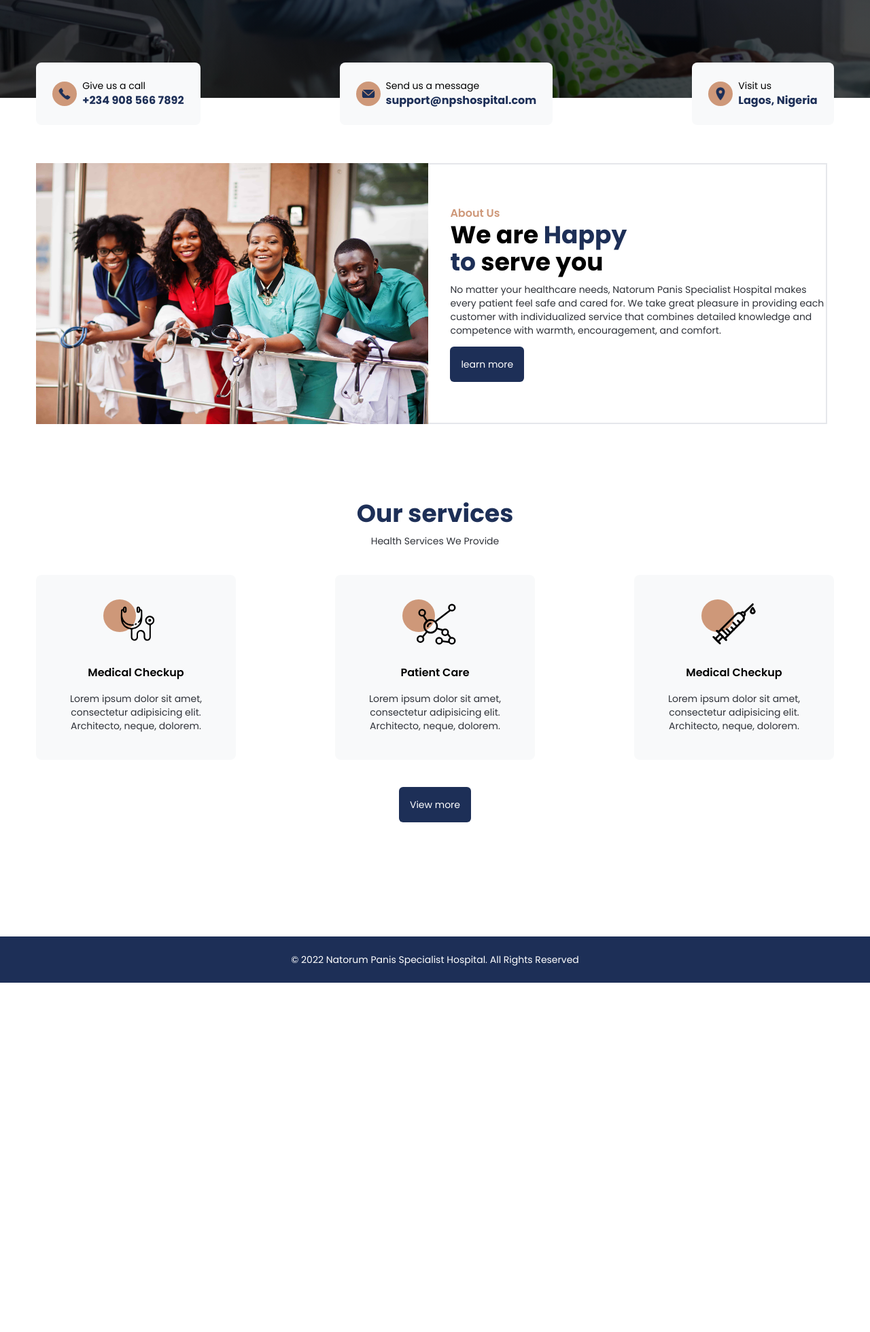
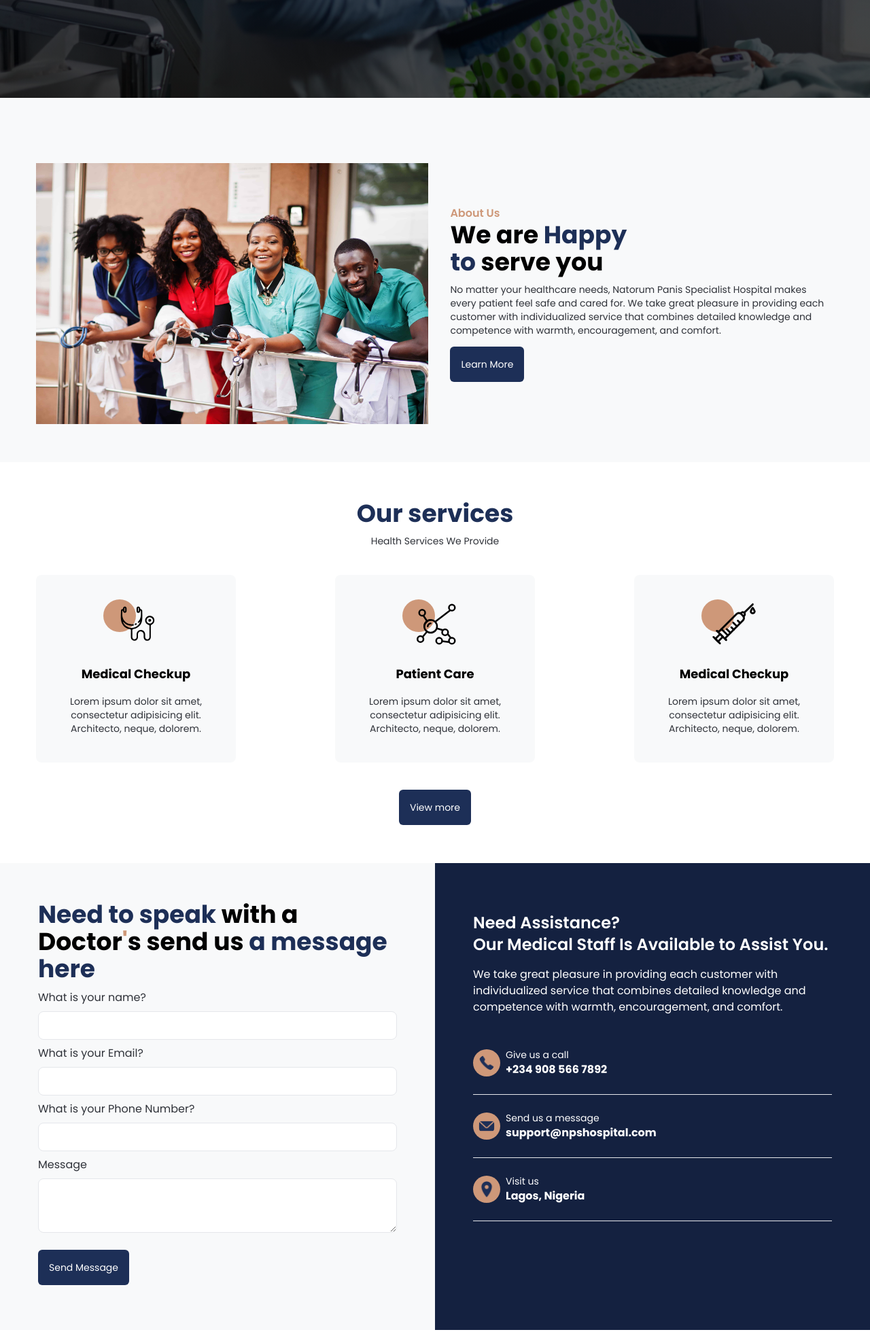
Before and after one commit to feyiamujo1/natorum-panis-specialist-hospital, a plain HTML site: page index.html in a window 1280 px wide. Shown: the part 740-2700 px from the top of the page at 68% size. Before the commit the page ends 2186 px from the top, so only its background shows below. Drawn offline with nearby package versions, Linux system fonts and the light colour scheme; a web font is replaced by a local one.

Commit message:
Add the contact section

```diff
--- a/index.html
+++ b/index.html
@@ -24,7 +24,8 @@
                     navtextcolor: '#1d2f57',
                     contactcard: '#f8f9fA',
                     infotextcolor: '#2f3239',
-                    custombordercolor: '#e5e7eb'
+                    custombordercolor: '#e5e7eb',
+                    buttonhovercolor: '#142140',
                 },
                 backgroundImage: {
                     'hero-pattern': "url('./src/images/group-african-paramedic-crew-doctors.jpg')",
@@ -33,8 +34,6 @@
           }
         }
       </script>
-    <link rel="stylesheet" href="./src/style.css">
-
     <title>Natorum Panis Specialist Hospital</title>
 </head>
 <body class="font-poppins p-0 m-0 ">
@@ -75,8 +74,7 @@
             </ul>
         </div>
     </nav>
-    <div class="h-screen p-0 m-0 bg-cover bg-top-center bg-no-repeat relative" style="background-image: linear-gradient(rgba(29,47,87, 0.8),rgba(0,0,0, 0.7)),url('./src/images/hero.jpg')">
-        <!-- <a href="https://www.freepik.com/photos/diagnosis">Diagnosis photo created by DCStudio - www.freepik.com</a> rgba(29,47,87,255.5) -->
+    <div class="h-screen p-0 m-0 bg-cover bg-top-center bg-no-repeat" style="background-image: linear-gradient(rgba(29,47,87, 0.8),rgba(0,0,0, 0.7)),url('./src/images/hero.jpg')">
         <div class="w-11/12 mx-auto h-full flex flex-col justify-center box-border">
             <h1 class="w-2/4 mb-4 text-5xl text-white font-extrabold">
                 Your <br> Devoted Lifelong <br> Health Companion
@@ -85,50 +83,21 @@
                 Through clinical excellence, we offer compassionate, patient-centered care that is morally and ethically sound.
                 We make sure that what we do shows that we are genuinely your health partner.
             </p>
-            <a class="rounded-md w-fit bg-primarythemecolor px-5 py-5 mt-4 text-sm text-white cursor-pointer">
+            <a class="rounded-md w-fit bg-primarythemecolor hover:bg-buttonhovercolor px-5 py-5 mt-4 text-sm text-white cursor-pointer">
                 <p>
                     Schedule Appointment
                 </p>
             </a>
-            <div class="w-11/12 absolute -bottom-10 flex flex-row justify-between">
-                <a href="#" class="w-max flex flex-nowrap items-center bg-contactcard hover:bg-primarythemecolor p-6 rounded-lg cursor-pointer group">
-                    <span class="mr-2">
-                        <img class="bg-secondarythemecolor group-hover:bg-white w-9 rounded-full p-2" src="./src/images/phone_icon.png" alt="phone">
-                    </span>
-                    <span>
-                        <p class="text-sm group-hover:text-secondarythemecolor">Give us a call</p>
-                        <P class="font-bold text-base text-primarythemecolor group-hover:text-slate-200">+234 908 566 7892</P>
-                    </span>
-                </a>
-                <a href="#" class="w-max flex flex-nowrap items-center bg-contactcard hover:bg-primarythemecolor p-6 rounded-lg cursor-pointer group">
-                    <span class="mr-2">
-                        <img class="bg-secondarythemecolor group-hover:bg-white w-9 rounded-full p-2 " src="./src/images/mail_icon.png" alt="phone">
-                    </span>
-                    <span>
-                        <p class="text-sm group-hover:text-secondarythemecolor">Send us a message</p>
-                        <P class="font-bold text-base text-primarythemecolor group-hover:text-slate-200">support@npshospital.com</P>
-                    </span>
-                </a>
-                <a href="#" class="w-max flex flex-nowrap items-center bg-contactcard hover:bg-primarythemecolor p-6 rounded-lg cursor-pointer group">
-                    <span class="mr-2">
-                        <img class="bg-secondarythemecolor group-hover:bg-white w-9 rounded-full p-2" src="./src/images/location_icon.png" alt="phone">
-                    </span>
-                    <span>
-                        <p class="text-sm group-hover:text-secondarythemecolor">Visit us</p>
-                        <P class="font-bold text-base text-primarythemecolor group-hover:text-slate-200">Lagos, Nigeria</P>
-                    </span>
-                </a>
-            </div>
         </div>
-        <div class="py-14 m-0">
-            <div class="w-11/12 h-96 mt-10 mx-auto flex items-center bg-contain bg-no-repeat bg-cover">
+        <div class="py-14 m-0 bg-contactcard">
+            <div class="w-11/12 h-96 mt-10 mx-auto flex items-center">
                 <!-- bg-hero-pattern -->
             <!-- style="background-image: linear-gradient(rgba(29,47,87, 0.8),rgba(0,0,0, 0.7)),url('')" -->
 
                 <div class="h-full">
                     <img class="h-full" src="./src/images/group-african-paramedic-crew-doctors.jpg" alt="our team">
                 </div>
-                <div class="pl-8 h-full flex flex-col justify-center py-3 w-1/2 bg-white box-border border-y-2 border-r-2 border-secondarytextcolor" >
+                <div class="pl-8 h-full flex flex-col justify-center py-3 w-1/2 bg-contactcard box-border " >
                     <p class="text-secondarythemecolor text-base font-semibold">About Us</p>
                     <h2 class="text-4xl font-extrabold">
                         We are <span class="text-primarythemecolor">Happy <br> to</span> serve you
@@ -138,8 +107,8 @@
                         We take great pleasure in providing each customer with individualized service that combines detailed knowledge and competence with warmth, encouragement, and comfort.
                     </p>
                     <a href="#">
-                        <p class="w-fit rounded-md bg-primarythemecolor p-4 text-white text-sm">
-                            learn more
+                        <p class="w-fit rounded-md bg-primarythemecolor hover:bg-buttonhovercolor p-4 text-white text-sm">
+                            Learn More
                         </p>
                     </a>
 
@@ -159,7 +128,7 @@
                                 <div class="h-12 w-12 bg-secondarythemecolor group-hover:bg-lightsecondarythemecolor absolute -top-1 rounded-full right-1/2 z-10"></div>
                                 <img class="w-16 mx-auto relative z-50" src="./src/images/stethoscope.svg" alt="stethoscope">
                             </div>
-                            <h3 class="my-4 text-base font-semibold group-hover:text-infotextcolor">
+                            <h3 class="my-4 text-lg font-bold group-hover:text-buttonhovercolor">
                                 Medical Checkup
                             </h3>
                             <p class="text-infotextcolor group-hover:text-white text-sm mx-auto">
@@ -173,7 +142,7 @@
                                 <div class="h-12 w-12 bg-secondarythemecolor group-hover:bg-lightsecondarythemecolor absolute -top-1 rounded-full right-1/2 z-10"></div>
                                 <img class="w-16 mx-auto relative z-50" src="./src/images/atoms.svg" alt="stethoscope">
                             </div>
-                            <h3 class="my-4 text-base font-semibold group-hover:text-infotextcolor">
+                            <h3 class="my-4 text-lg font-bold group-hover:text-buttonhovercolor">
                                 Patient Care
                             </h3>
                             <p class="text-infotextcolor group-hover:text-white text-sm mx-auto">
@@ -187,7 +156,7 @@
                                 <div class="h-12 w-12 bg-secondarythemecolor group-hover:bg-lightsecondarythemecolor absolute -top-1 rounded-full right-1/2 z-10"></div>
                                 <img class="w-16 mx-auto relative z-50" src="./src/images/vaccine-5267.png" alt="stethoscope">
                             </div>
-                            <h3 class="my-4 text-base font-semibold group-hover:text-infotextcolor">
+                            <h3 class="my-4 text-lg font-bold group-hover:text-buttonhovercolor">
                                 Medical Checkup
                             </h3>
                             <p class="text-infotextcolor group-hover:text-white text-sm mx-auto">
@@ -197,17 +166,88 @@
                     </div>
                 </div>
                 <a href="#">
-                    <p class="w-fit mx-auto text-center rounded-md bg-primarythemecolor p-4 text-white text-sm">
+                    <p class="w-fit mx-auto text-center rounded-md bg-primarythemecolor hover:bg-buttonhovercolor p-4 text-white text-sm">
                         View more
                     </p>
                 </a>
             </div>
-            <div class="py-14">
-
+        </div>
+        <div class="flex flex-row bg-contactcard">
+               <div class="py-14 w-1/2 px-14">
+                    <h2 class="text-4xl font-bold pb-2.5">
+                        <span class="text-primarythemecolor">Need to speak</span> with a Doctor<span class="text-secondarythemecolor">'</span>s
+                        send us <span class="text-primarythemecolor">a message here</span>
+                    </h2>
+                    <!-- <p class="text-infotextcolor text-sm mb-4">
+                        Your privacy is our priority
+                    </p> -->
+                    <form action="#">
+                        <div>
+                            <label class="mb-4 text-infotextcolor" for="fullname">What is your name?</label>
+                            <br>
+                            <input class="p-2 my-2 w-full outline-none border rounded-lg  border-custombordercolor focus:border-primarythemecolor hover:border-primarythemecolor text-primarythemecolor caret-text-primarythemecolor font-semibold" type="text" name="fullname" id="fullname">
+                        </div>
+                        <div>
+                            <label class="mb-4 text-infotextcolor" for="fullname">What is your Email?</label>
+                            <br>
+                            <input class="p-2 my-2 w-full outline-none border rounded-lg border-custombordercolor focus:border-primarythemecolor hover:border-primarythemecolor text-primarythemecolor caret-text-primarythemecolor font-semibold" type="email" name="email" id="email">
+                        </div>
+                        <div>
+                            <label class="mb-4 text-infotextcolor" for="fullname">What is your Phone Number?</label>
+                            <br>
+                            <input class="p-2 my-2 w-full outline-none border rounded-lg border-custombordercolor focus:border-primarythemecolor hover:border-primarythemecolor text-primarythemecolor caret-text-primarythemecolor font-semibold" type="tel" name="phone" id="phone">
+                        </div>
+                        <div>
+                            <label for="message" class="mb-4 text-infotextcolor">Message</label>
+                            <br>
+                            <textarea class="p-2 my-2 w-full outline-none h-20 border rounded-lg border-custombordercolor focus:border-primarythemecolor hover:border-primarythemecolor text-primarythemecolor caret-text-primarythemecolor font-semibold" id="message"> </textarea>
+                        </div>
+                        <button type="submit" class="w-fit my-2.5 text-center rounded-md bg-primarythemecolor hover:bg-buttonhovercolor p-4 text-white text-sm">
+                            Send Message
+                        </button>
+                    </form>
+               </div>
+               <div class="py-14 w-1/2 px-14 bg-buttonhovercolor text-white">
+                    <h3 class="my-4 text-2xl font-semibold">
+                        Need Assistance? <br>
+                        Our Medical Staff Is Available to Assist You.
+                    </h3>
+                    <p class="pb-6">
+                        We take great pleasure in providing each customer with individualized service that combines detailed knowledge and competence with warmth, encouragement, and comfort.
+                    </p>
+                    <div class="flex flex-col justify-between">
+                        <a href="#" class="flex flex-nowrap items-center py-6 border-b border-custombordercolor cursor-pointer group">
+                            <span class="mr-2">
+                                <img class="bg-secondarythemecolor group-hover:bg-white w-10 rounded-full p-2" src="./src/images/phone_icon.png" alt="phone">
+                            </span>
+                            <span>
+                                <p class="text-sm group-hover:text-secondarythemecolor">Give us a call</p>
+                                <P class="font-bold text-base text-white group-hover:text-slate-300">+234 908 566 7892</P>
+                            </span>
+                        </a>
+                        <a href="#" class="flex flex-nowrap items-center py-6 border-b border-custombordercolor cursor-pointer group">
+                            <span class="mr-2">
+                                <img class="bg-secondarythemecolor group-hover:bg-white w-10 rounded-full p-2 " src="./src/images/mail_icon.png" alt="phone">
+                            </span>
+                            <span>
+                                <p class="text-sm group-hover:text-secondarythemecolor">Send us a message</p>
+                                <P class="font-bold text-base text-white group-hover:text-slate-300">support@npshospital.com</P>
+                            </span>
+                        </a>
+                        <a href="#" class="flex flex-nowrap items-center border-b border-custombordercolor py-6 cursor-pointer group">
+                            <span class="mr-2">
+                                <img class="bg-secondarythemecolor group-hover:bg-white w-10 rounded-full p-2" src="./src/images/location_icon.png" alt="phone">
+                            </span>
+                            <span>
+                                <p class="text-sm group-hover:text-secondarythemecolor">Visit us</p>
+                                <P class="font-bold text-base text-white group-hover:text-slate-300">Lagos, Nigeria</P>
+                            </span>
+                        </a>
             </div>
+               </div>
         </div>
-        <div class="py-6 bg-primarythemecolor">
-            <p class="text-sm w-fit mx-auto text-white">
+        <div class="py-4">
+            <p class="text-sm w-fit mx-auto text-primarythemecolor">
                 © 2022 Natorum Panis Specialist Hospital. All Rights Reserved
             </p>
         </div>
--- a/src/style.css
+++ /dev/null
@@ -1,3 +0,0 @@
-/* *{
-    border: 1px solid;
-} */
```
